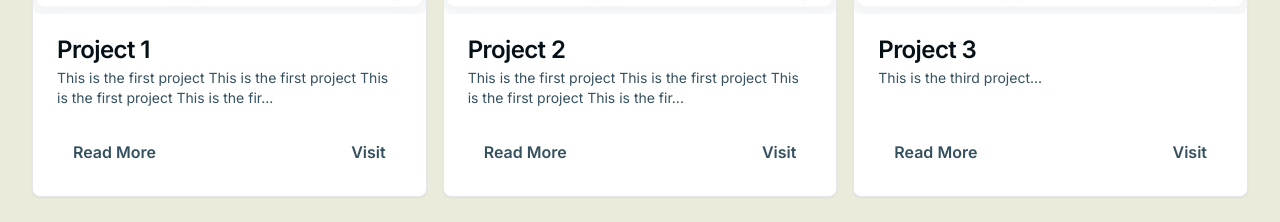
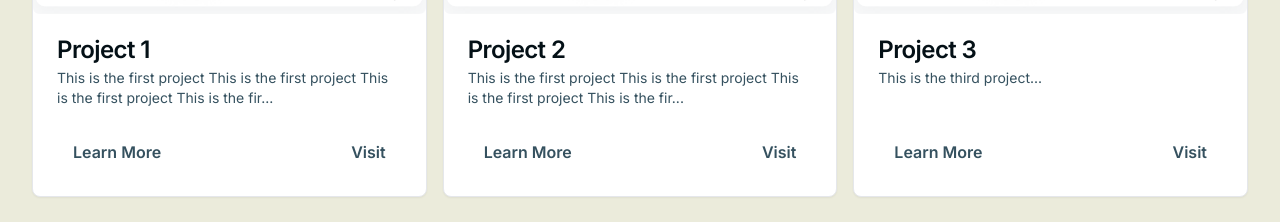
Before and after one commit to peacover/portfolio, a Next.js app: page / in a window 1280 px wide. Shown: the part 1920-2142 px from the top of the page. Built offline with nearby package versions, Linux system fonts and the light colour scheme.

Commit message:
improving SEO

```diff
--- a/src/components/Projects/CardProject.tsx
+++ b/src/components/Projects/CardProject.tsx
@@ -38,7 +38,7 @@ const CardProject = ({ project }: { project: TProject }, key: number) => {
         >
           <Link href={"/projects"}>
             {/* <Link href={"/projects/" + project.name.toLowerCase()}> */}
-            Read More
+            Learn More
           </Link>
         </Button>
         <Button
```
